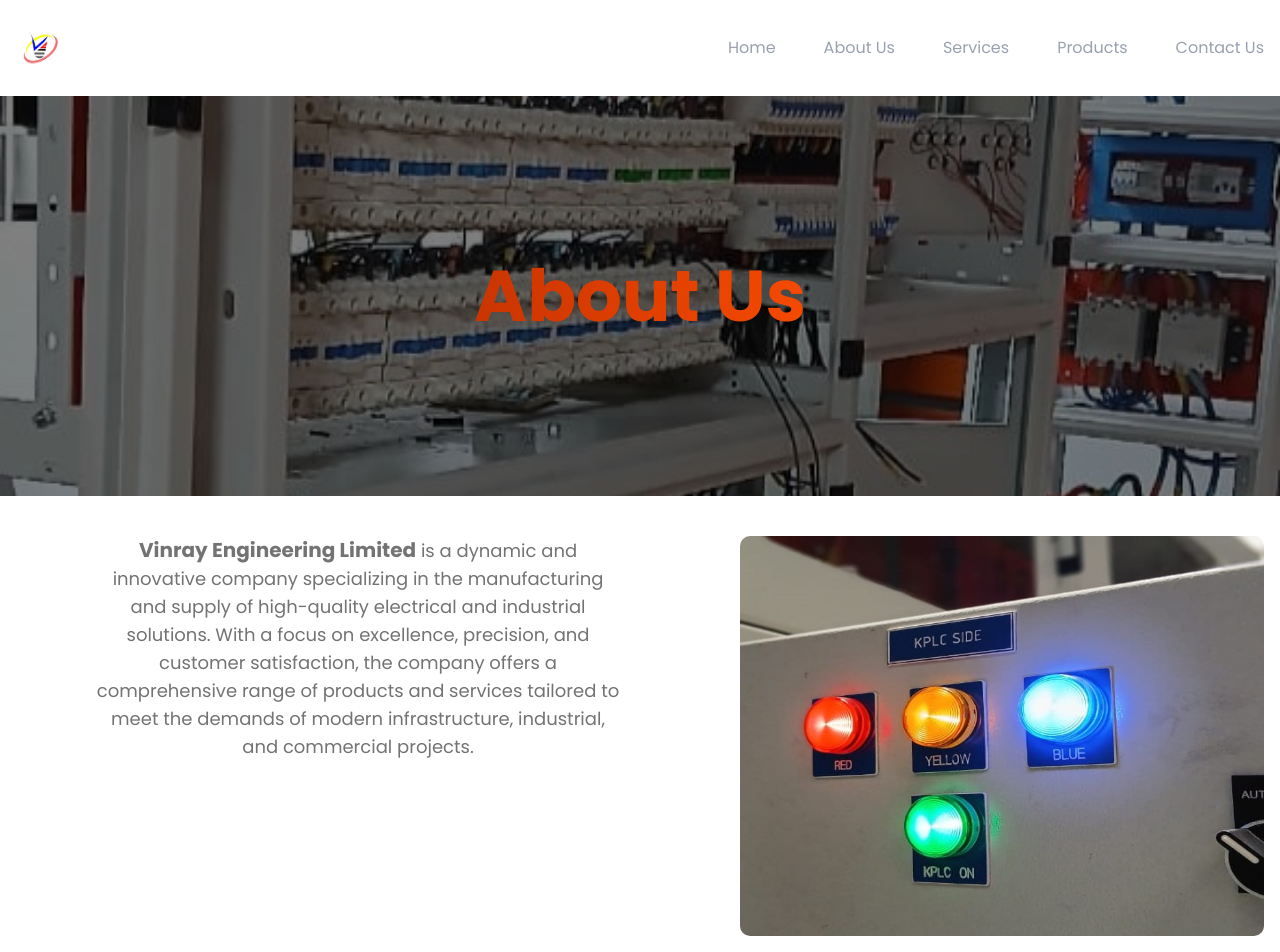
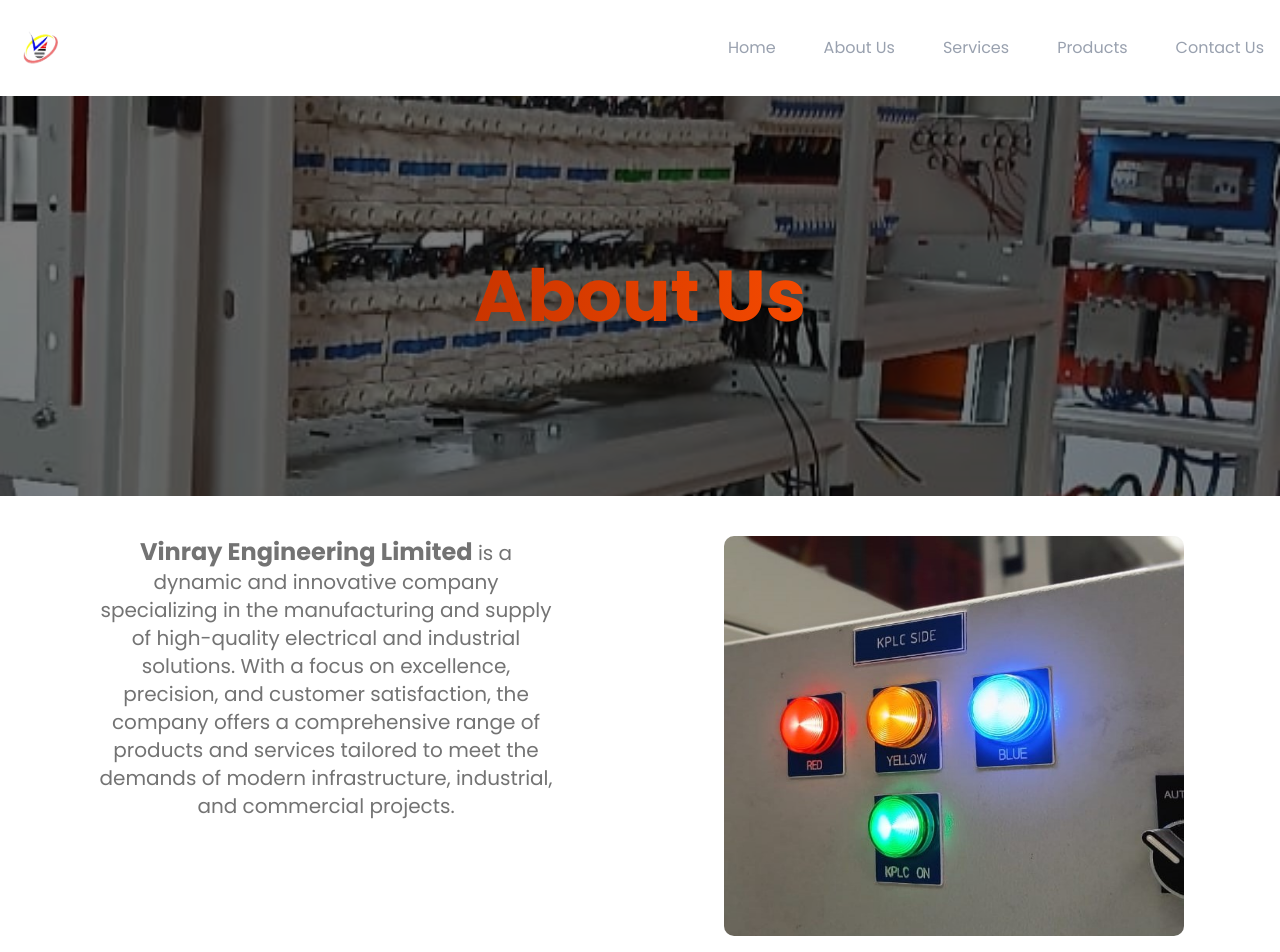
Before and after one commit to amos-babu/vinray_engineering, a React (Vite) app: page /about-us in a window 1280 px wide. Shown: the top 952 px of the page. Built offline with nearby package versions, Linux system fonts and the light colour scheme.

Commit message:
about us page

```diff
--- a/src/components/Navbar.tsx
+++ b/src/components/Navbar.tsx
@@ -11,7 +11,7 @@
   return (
     <nav className="dark:bg-gray-900 sticky top-0 z-50 py-3 backdrop-blur-lg  border-neutral-700/80">
       <div
-        className=" container px-4 relative max-w-screen-xl flex flex-wrap items-center
+        className="container px-4 relative max-w-screen-xl flex flex-wrap items-center
        justify-between mx-auto p-4"
       >
         <Link
--- a/src/pages/AboutUs.tsx
+++ b/src/pages/AboutUs.tsx
@@ -27,15 +27,16 @@
   return (
     <>
       <BackgroundImage header="About Us" bgImage={bgImage} />
-      <div className="flex flex-col lg:flex-row justify-center items-center lg:items-start gap-10 lg:mx-4 md:mx-4">
+      <div className="flex flex-col lg:flex-row justify-center items-center
+       lg:items-start gap-2 lg:mx-4 md:mx-4">
         <div className="mx-1 md:mx-20 lg:w-1/2">
           <motion.p
             whileInView={{ opacity: 1, x: 0 }}
             initial={{ opacity: 0, x: -100 }}
             transition={{ duration: 1.5 }}
-            className="text-lg text-center text-neutral-500"
+            className="text-xl text-center text-neutral-500"
           >
-            <span className="font-bold text-xl">
+            <span className="font-bold text-2xl">
               Vinray Engineering Limited
             </span>{" "}
             is a dynamic and innovative company specializing in the
@@ -46,7 +47,7 @@
             industrial, and commercial projects.
           </motion.p>
         </div>
-        <div className="w-full h-150 lg:w-1/2 lg:h-100">
+        <div className="w-full lg:mx-20 h-150 lg:w-1/2 lg:h-100">
           <motion.img
             whileInView={{ opacity: 1, x: 0 }}
             initial={{ opacity: 0, x: 100 }}
```
